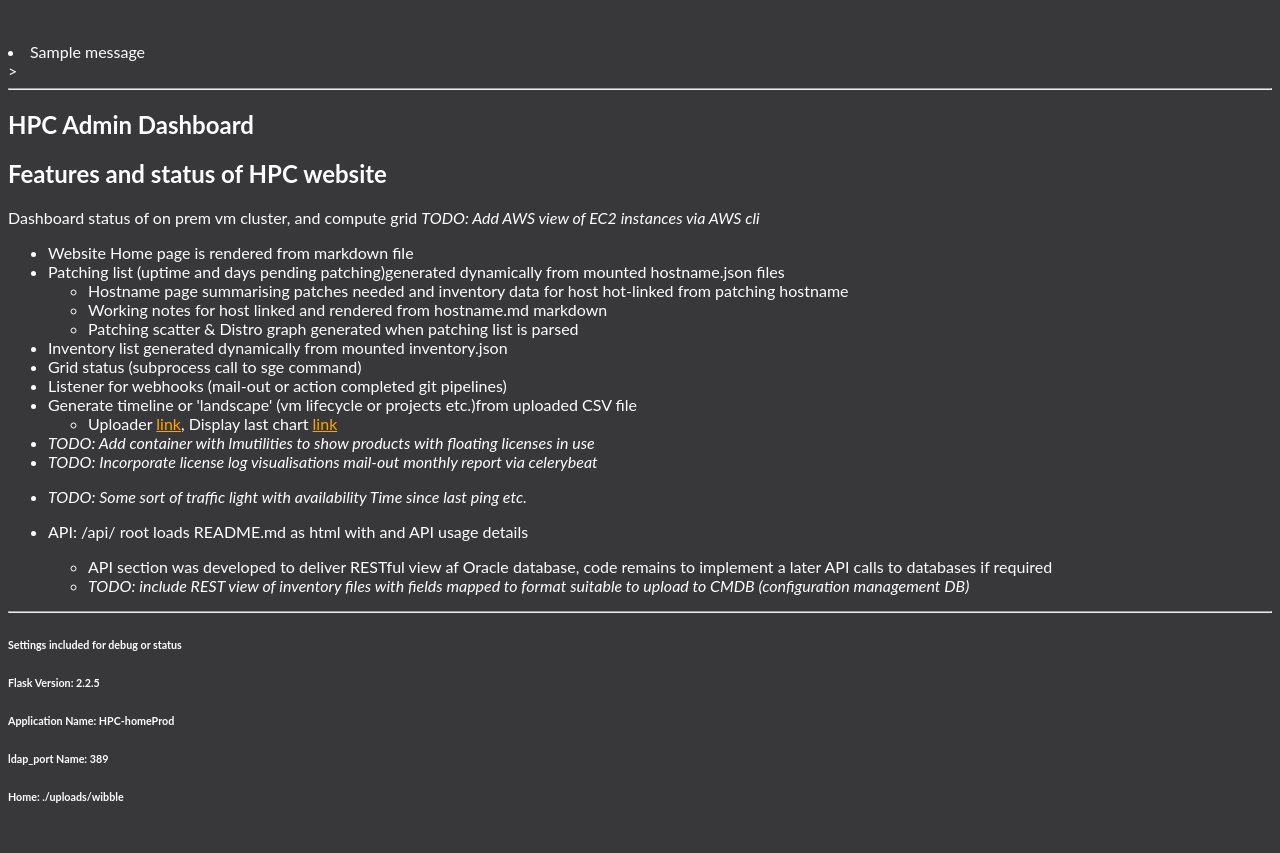
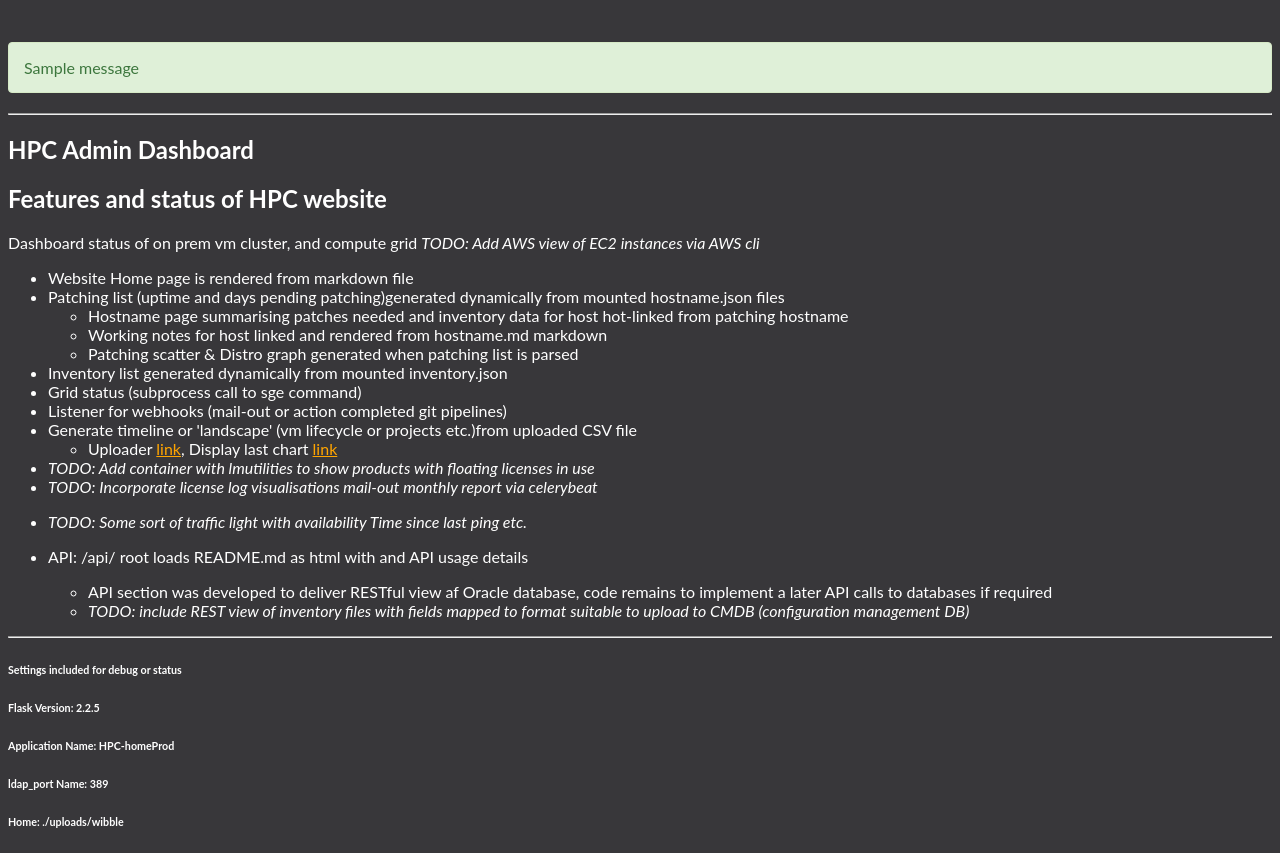
Before and after one commit to ihayhurst/HydraulicPandanusCrest, a Flask app: page / in a window 1280 px wide. Shown: the part 43-896 px from the top of the page. Before the commit the page ends 846 px from the top, so only its background shows below. Run offline with Flask 2, Linux system fonts and the light colour scheme; one stand-in notice (Sample message) is shown.

Commit message:
fix flash category

```diff
--- a/flask/app/website/templates/base.html
+++ b/flask/app/website/templates/base.html
@@ -28,16 +28,16 @@
             </nav></strong>
         </div>
     </header>
-    <div class="container"
+    <div class="container">
            {% with messages = get_flashed_messages(with_categories=true) %}
             {% if messages %}
-            <ul class=flashes>
             {% for category, message in messages %}
-          <li class="{{ category }}">{{ message }}</li>
+            <div class="alert alert-{{ category }}" >
+                <span>{{ message }}</span>
+            </div>
         {% endfor %}
-        </ul>
         {% endif %}
-        {% endwith %}>
+        {% endwith %}
          {% block content %} {% endblock %}
         <div>
 </body>
--- a/flask/app/website/views.py
+++ b/flask/app/website/views.py
@@ -189,7 +189,7 @@ def uploader():
     elif request.method == "POST":
         # check if the post request has the file part
         if "file" not in request.files:
-            flash("No file part")
+            flash("No file part", error)
             return redirect(request.url)
         file = request.files["file"]
         # if user does not select file, browser also
@@ -199,7 +199,7 @@ def uploader():
             return redirect(request.url)
         if file and allowed_file(file.filename):
             filename = secure_filename(file.filename)
-            flash(f"{filename}Loaded", "info")
+            flash(f"{filename} Loaded", "info")
             df = pd.read_csv(file)
             pickled_df = pickle.dumps(df)
             # file.save(os.path.join(current_app.config['UPLOAD_PATH'], filename))
```
